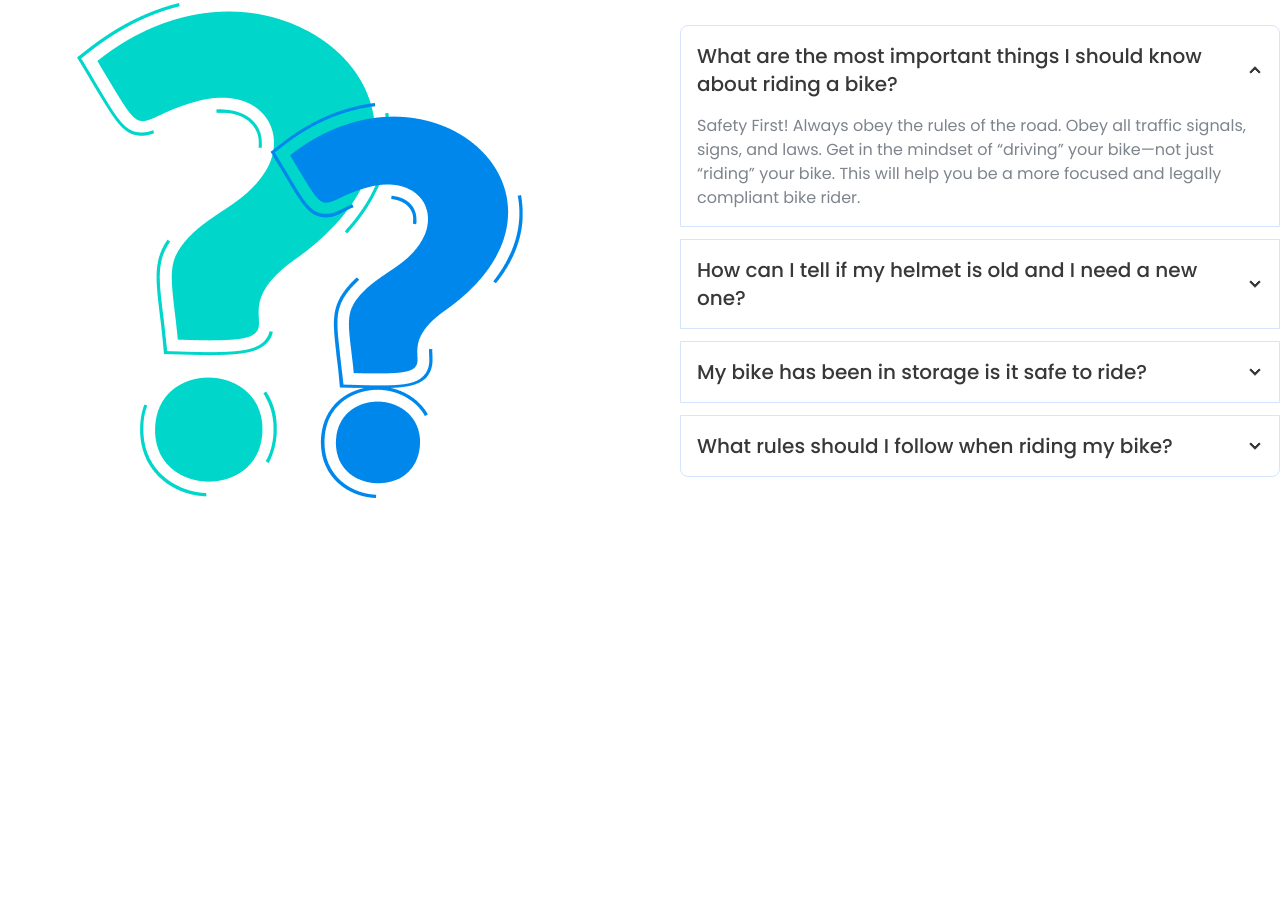
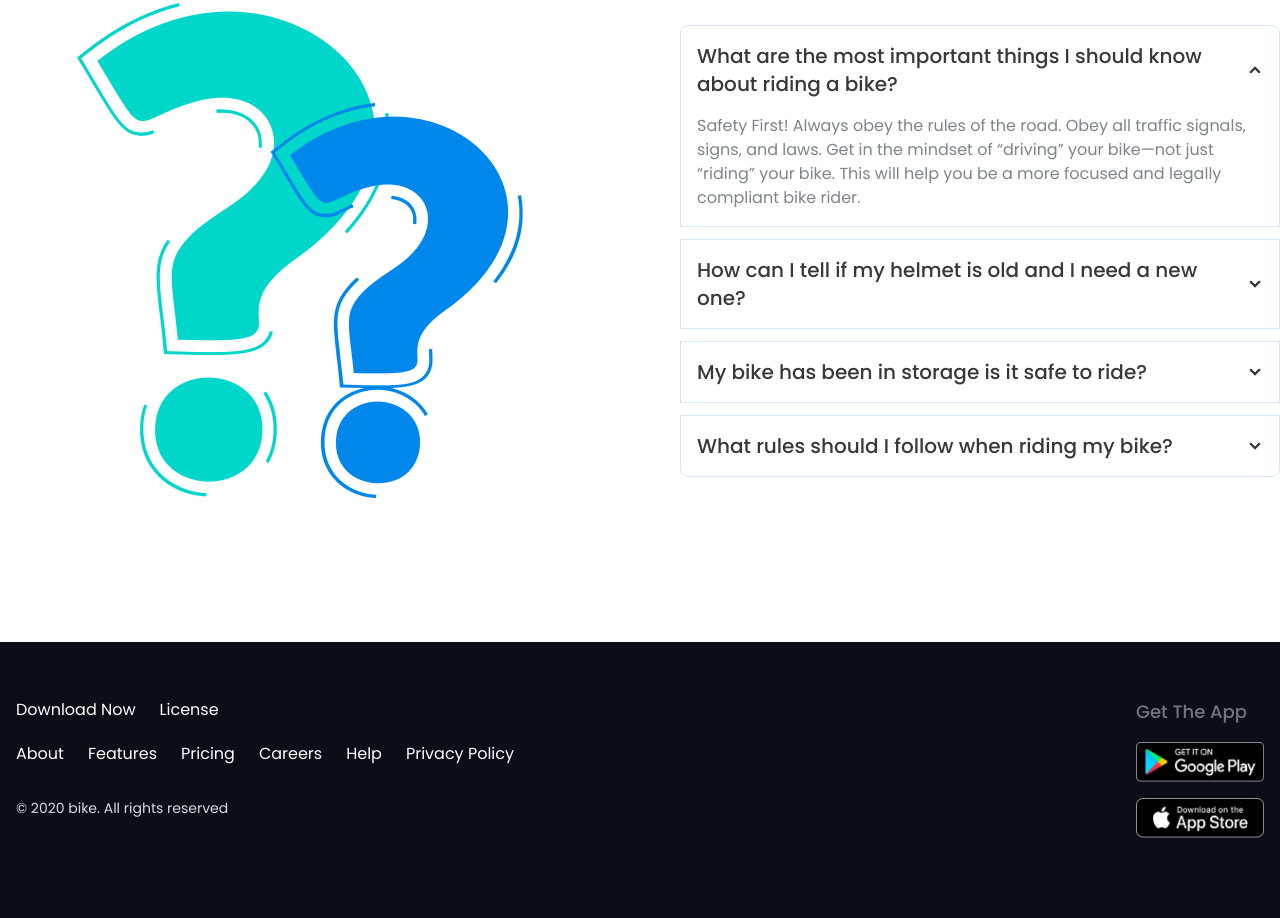
Before and after one commit to webgurusam/biker-zone, a plain HTML site: page index.html in a window 1280 px wide. Shown: the part 3285-4203 px from the top of the page. Before the commit the page ends 3927 px from the top, so only its background shows below. Drawn offline with nearby package versions, Linux system fonts and the light colour scheme.

Commit message:
added footer section with daisyui & tailwind style classes

```diff
--- a/index.html
+++ b/index.html
@@ -35,6 +35,9 @@
     <style>
       .font-poppins{
         font-family: 'Poppins', sans-serif;
+      }
+      .btn-outline.btn-error:hover{
+        color: #fff;
       }
     </style>
 
@@ -152,6 +155,7 @@
     </header>
     <!-- header section ends here -->
 
+    <!-- main content section ends here -->
     <main class="md:container md:mx-auto">
       <!-- bike section starts here -->
       <section class="mb-32 mt-36">
@@ -288,6 +292,8 @@
         </div>
       </section>
       <!-- happy clients section ends here -->
+
+      <!-- FAQ section starts here -->
       <section class="mt-32 mb-36">
         <h2 class="text-center text-sec-title text-4xl md:text-5xl font-semibold capitalize">Frequently <span class="text-bike-primary">Asked Questions</span></h2>
         <div class="flex flex-col px-3 md:px-0 md:flex-row items-center gap-20 mt-12">
@@ -340,7 +346,40 @@
           </div>
         </div>
       </section>
+      <!-- FAQ section ends here -->
     </main>
-    <footer></footer>
+    <!-- main content section ends here -->
+
+    <!-- footer section starts here -->
+    <footer class="pt-14 pb-20 bg-[#0B0D17] text-base-content">
+      <div class="md:container md:mx-auto">
+        <div class="footer gap-y-20 md:gap-y-10 md:justify-between px-4">
+          <div class="text-white space-y-3">
+            <nav class="text-base flex flex-wrap gap-6">
+              <a class="link link-hover">Download Now</a>
+              <a class="link link-hover">License</a>
+            </nav>
+            <nav class="text-base flex flex-wrap gap-6">
+              <a class="link link-hover">About</a>
+              <a class="link link-hover">Features</a>
+              <a class="link link-hover">Pricing</a>
+              <a class="link link-hover">Careers</a>
+              <a class="link link-hover">Help</a>
+              <a class="link link-hover">Privacy Policy</a>
+            </nav>
+            <p class="pt-3 hidden md:block text-[#D9DBE1]">&copy; 2020 bike. All rights reserved</p>
+          </div>
+          <nav>
+            <header class="footer-title text-[#D9DBE1] font-medium text-lg capitalize">Get the App</header>
+            <div class="grid grid-cols-1 gap-4">
+              <a><img class="w-32 h-10" src="./images/others/android.png" alt=""></a>
+              <a><img class="w-32 h-10" src="./images/others/ios.png" alt=""></a>
+            </div>
+          </nav>
+        </div>
+        <p class="pt-16 block md:hidden text-[#D9DBE1] text-center">&copy; 2020 bike. All rights reserved</p>
+      </div>
+    </footer>
+    <!-- footer section ends here -->
 </body>
 </html>
```
